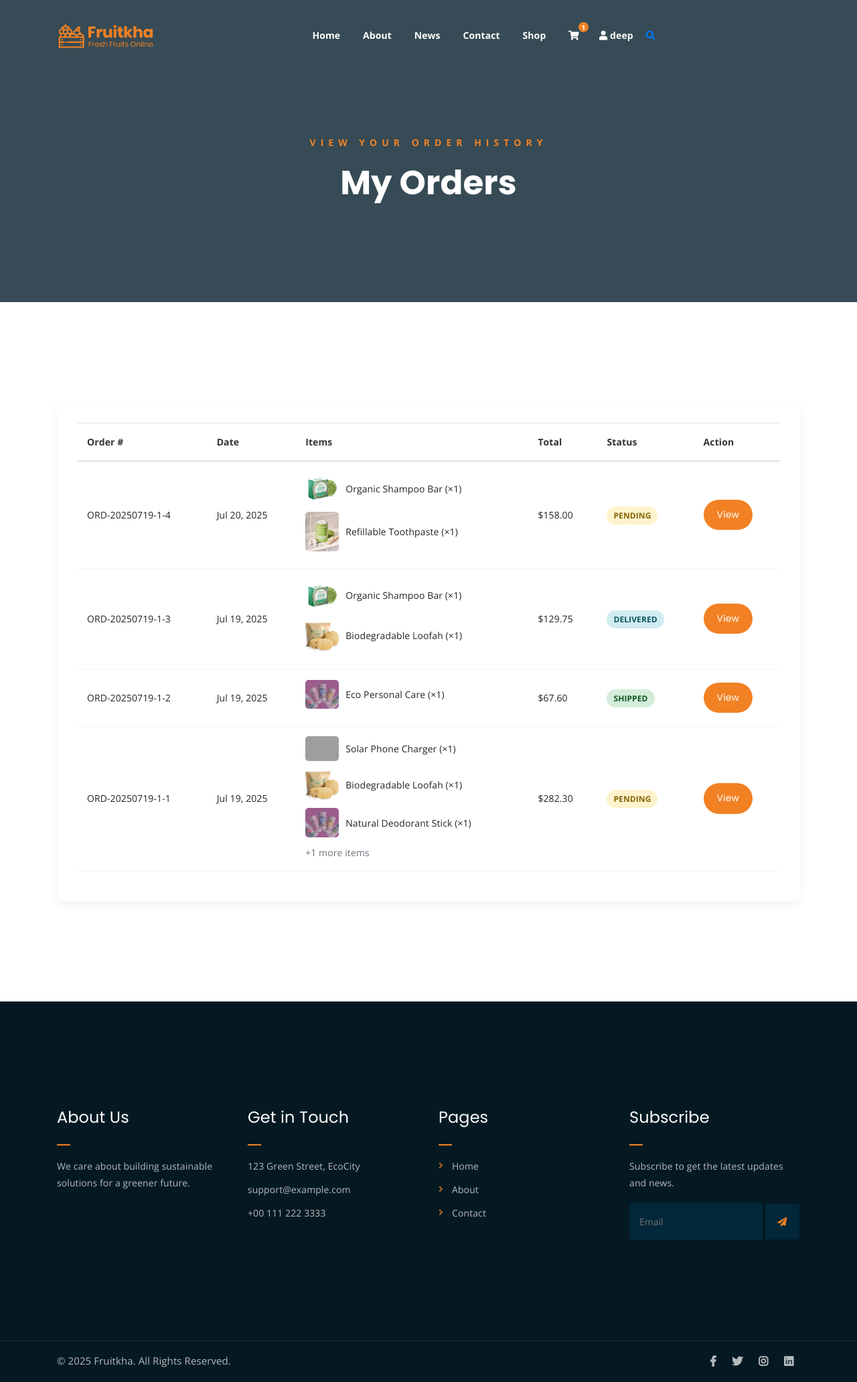
After one commit to Deep79194/IADSProject, a Django app: page /my-orders/ in a window 1280 px wide. The commit adds this page. Shown: the whole page at 67% size. Run offline with Django 5.2, Linux system fonts and the light colour scheme; a user stored in the database is signed in; data comes from the database, SQL or seed files in the repository; both versions use the stored data as it was after the commit; some libraries are stand-ins or nearby versions; grey boxes are pictures that could not be loaded.

Commit message:
you can see your orders in header

```diff
--- a/app1/static/templates/base.html
+++ b/app1/static/templates/base.html
@@ -90,7 +90,7 @@
                                                 </a>
                                                 <ul class="sub-menu">
                                                     <li><a href="{% url 'account' %}">My Account</a></li>
-                                                    <li><a href="{% url 'checkout' %}">My Orders</a></li>
+                                                    <li><a href="{% url 'my_orders' %}">My Orders</a></li>
                                                     <li><a href="{% url 'logout' %}">Logout</a></li>
                                                 </ul>
                                             </li>
--- a/app1/static/templates/checkout.html
+++ b/app1/static/templates/checkout.html
@@ -466,7 +466,7 @@
                                                 </select>
                                             </div>
                                         </div>
-                                        <div class="form-group">
+                                        <div class="form-group">z
                                             <label for="id_shipping_notes">Shipping Notes</label>
                                             <textarea class="form-control" name="shipping_notes"
                                                       id="id_shipping_notes" rows="3"></textarea>
--- /dev/null
+++ b/app1/static/templates/my_orders.html
@@ -0,0 +1,176 @@
+{% extends 'base.html' %}
+{% load static %}
+
+{% block title %}My Orders{% endblock %}
+
+{% block content %}
+<!-- breadcrumb-section -->
+<div class="breadcrumb-section breadcrumb-bg">
+    <div class="container">
+        <div class="row">
+            <div class="col-lg-8 offset-lg-2 text-center">
+                <div class="breadcrumb-text">
+                    <p>View your order history</p>
+                    <h1>My Orders</h1>
+                </div>
+            </div>
+        </div>
+    </div>
+</div>
+<!-- end breadcrumb section -->
+
+<!-- orders section -->
+<div class="mt-150 mb-150">
+    <div class="container">
+        {% if orders %}
+        <div class="row">
+            <div class="col-lg-12">
+                <div class="order-history-table">
+                    <table class="table">
+                        <thead>
+                            <tr>
+                                <th>Order #</th>
+                                <th>Date</th>
+                                <th>Items</th>
+                                <th>Total</th>
+                                <th>Status</th>
+                                <th>Action</th>
+                            </tr>
+                        </thead>
+                        <tbody>
+                            {% for order in orders %}
+                            <tr>
+                                <td>{{ order.order_number }}</td>
+                                <td>{{ order.created_at|date:"M d, Y" }}</td>
+                                <td>
+                                    <div class="order-items">
+                                        {% for item in order.items.all|slice:":3" %}
+                                        <div class="order-item">
+                                            <img src="{{ item.product.image.url }}" alt="{{ item.product.name }}" width="50">
+                                            <span>{{ item.product.name }} (×{{ item.quantity }})</span>
+                                        </div>
+                                        {% endfor %}
+                                        {% if order.items.count > 3 %}
+                                        <div class="text-muted">+{{ order.items.count|add:"-3" }} more items</div>
+                                        {% endif %}
+                                    </div>
+                                </td>
+                                <td>${{ order.total|floatformat:2 }}</td>
+                                <td>
+                                    <span class="order-status {{ order.status }}">
+                                        {{ order.get_status_display }}
+                                    </span>
+                                </td>
+                                <td>
+                                    <a href="{% url 'order_detail' order.id %}" class="boxed-btn">View</a>
+                                </td>
+                            </tr>
+                            {% endfor %}
+                        </tbody>
+                    </table>
+                </div>
+            </div>
+        </div>
+        {% else %}
+        <div class="row">
+            <div class="col-lg-8 offset-lg-2 text-center">
+                <div class="empty-order-message">
+                    <i class="fas fa-box-open"></i>
+                    <h3>You haven't placed any orders yet</h3>
+                    <p>Start shopping to see your orders here</p>
+                    <a href="{% url 'shop' %}" class="boxed-btn">Shop Now</a>
+                </div>
+            </div>
+        </div>
+        {% endif %}
+    </div>
+</div>
+<!-- end orders section -->
+{% endblock %}
+
+{% block extra_css %}
+<style>
+    .order-history-table {
+        background: #fff;
+        border-radius: 10px;
+        box-shadow: 0 5px 15px rgba(0,0,0,0.05);
+        padding: 30px;
+        overflow-x: auto;
+    }
+
+    .order-history-table table {
+        width: 100%;
+    }
+
+    .order-history-table th {
+        font-weight: 600;
+        color: #333;
+        border-bottom: 2px solid #f5f5f5;
+        padding: 15px;
+    }
+
+    .order-history-table td {
+        padding: 15px;
+        vertical-align: middle;
+        border-bottom: 1px solid #f5f5f5;
+    }
+
+    .order-item {
+        display: flex;
+        align-items: center;
+        margin-bottom: 10px;
+    }
+
+    .order-item img {
+        margin-right: 10px;
+        border-radius: 5px;
+    }
+
+    .order-status {
+        padding: 5px 10px;
+        border-radius: 20px;
+        font-size: 12px;
+        font-weight: 600;
+        text-transform: uppercase;
+    }
+
+    .order-status.pending {
+        background: #fff3cd;
+        color: #856404;
+    }
+
+    .order-status.processing {
+        background: #cce5ff;
+        color: #004085;
+    }
+
+    .order-status.shipped {
+        background: #d4edda;
+        color: #155724;
+    }
+
+    .order-status.delivered {
+        background: #d1ecf1;
+        color: #0c5460;
+    }
+
+    .order-status.cancelled {
+        background: #f8d7da;
+        color: #721c24;
+    }
+
+    .empty-order-message {
+        padding: 50px 0;
+    }
+
+    .empty-order-message i {
+        font-size: 60px;
+        color: #f28123;
+        margin-bottom: 20px;
+    }
+
+    .empty-order-message h3 {
+        margin-bottom: 15px;
+    }
+</style>
+{% endblock %}
--- a/app1/urls.py
+++ b/app1/urls.py
@@ -25,5 +25,8 @@ urlpatterns = [
     path('search/ajax/', views.product_search_ajax, name='product_search_ajax'),
     #checkout functionality
     path('checkout/', views.checkout_view, name='checkout'),
+    path('my-orders/', views.my_orders, name='my_orders'),
+    path('order/<int:order_id>/', views.order_detail, name='order_detail'),
+
 
 ]
--- a/app1/views.py
+++ b/app1/views.py
@@ -470,3 +470,13 @@ def checkout_view(request):
     }
 
     return render(request, 'checkout.html', context)
+
+@login_required
+def my_orders(request):
+    orders = Order.objects.filter(user=request.user).order_by('-created_at')
+    return render(request, 'my_orders.html', {'orders': orders})
+
+@login_required
+def order_detail(request, order_id):
+    order = get_object_or_404(Order, id=order_id, user=request.user)
+    return render(request, 'order_detail.html', {'order': order})
```
Also changed, not shown: app1/static/templates/order_detail.html (added, +187 -0 lines), db.sqlite3.
